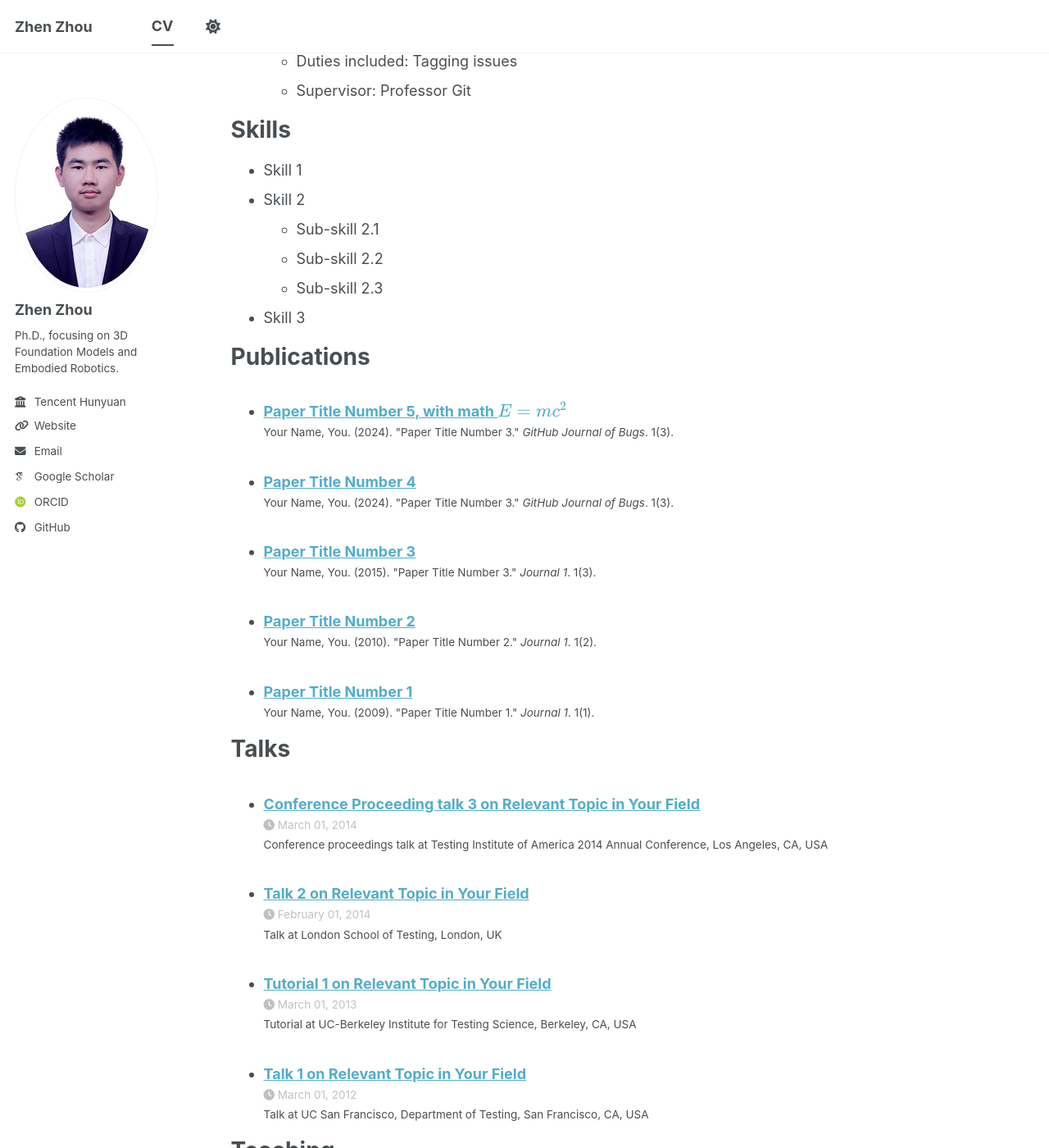
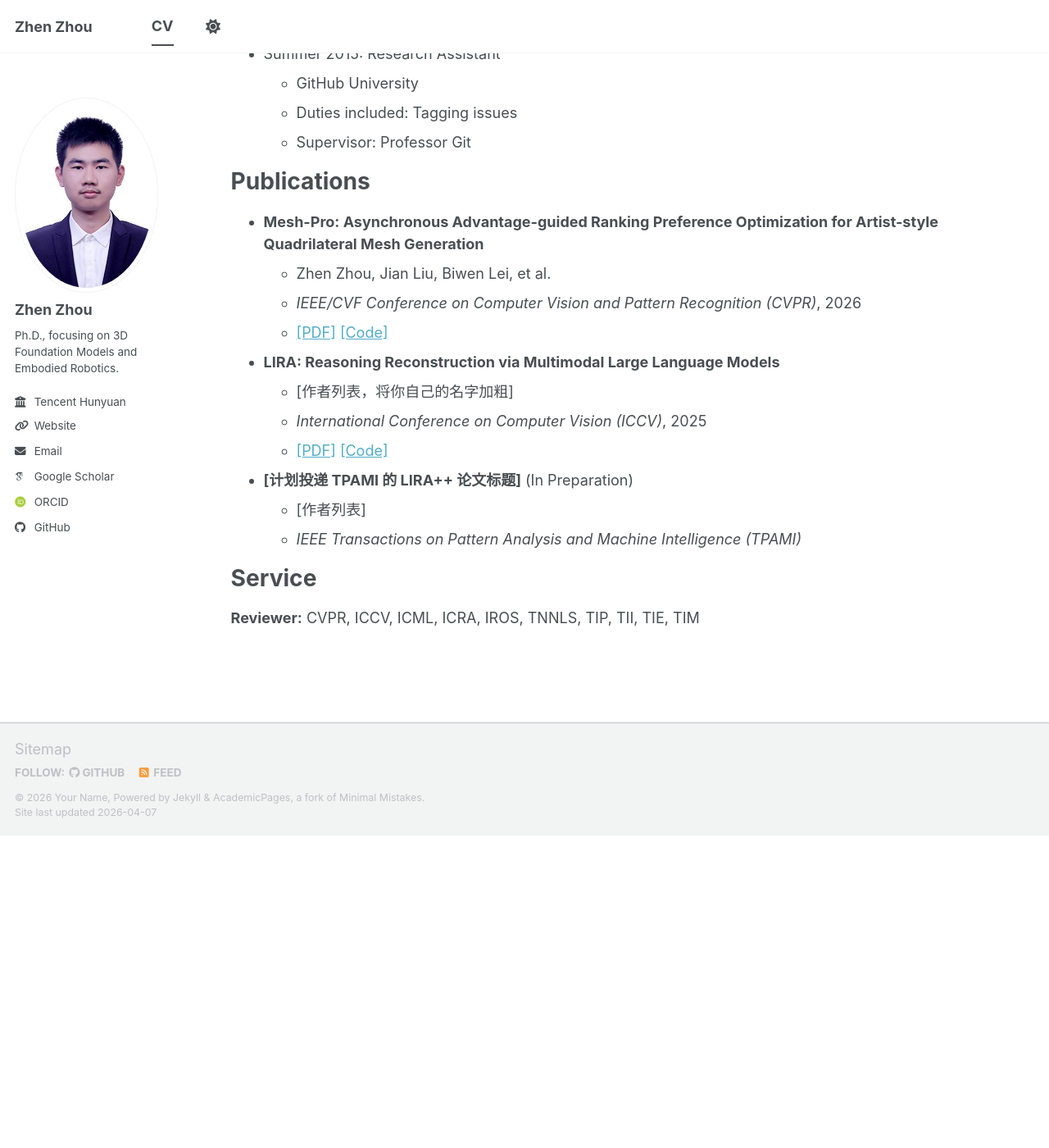
Before and after one commit to zhen6618/zhen6618.github.io, a Jekyll site: the page built from _pages/cv.md, in a window 1280 px wide and 1400 px high, scrolled down 663 px. Shown: the whole window at 82% size. Built offline with Jekyll 4.4.1, drawn with Linux system fonts in a browser that asks for light colours; some web fonts are replaced; a script bundle is joined from its source files by our own code; library files that are not in the unit come from our copies; after the commit the page ends 1682 px from its top, so only the background shows below that; some of the changed text lies outside the part shown.

Commit message:
Update cv.md

```diff
--- a/_pages/cv.md
+++ b/_pages/cv.md
@@ -11,16 +11,17 @@ redirect_from:
 
 Education
 ======
-* Ph.D in Version Control Theory, GitHub University, 2018 (expected)
+* **Ph.D.**, Institute of Automation, Chinese Academy of Sciences (CASIA), 2026
+  * Research Focus: 3D Foundation Models and Embodied AI
 * M.S. in Jekyll, GitHub University, 2014
 * B.S. in GitHub, GitHub University, 2012
 
 Work experience
 ======
-* Spring 2024: Academic Pages Collaborator
-  * GitHub University
-  * Duties includes: Updates and improvements to template
-  * Supervisor: The Users
+* **Tencent (Qingyun Program)**
+  * *Researcher*
+  * 2026.07 - Present
+  * Focus: Developing next-generation 3D large models and exploring simulation-to-real transfer for embodied agents.
 
 * Fall 2015: Research Assistant
   * GitHub University
@@ -32,33 +33,22 @@ Work experience
   * Duties included: Tagging issues
   * Supervisor: Professor Git
 
-Skills
-======
-* Skill 1
-* Skill 2
-  * Sub-skill 2.1
-  * Sub-skill 2.2
-  * Sub-skill 2.3
-* Skill 3
-
 Publications
 ======
-  <ul>{% for post in site.publications reversed %}
-    {% include archive-single-cv.html %}
-  {% endfor %}</ul>
+* **Mesh-Pro: Asynchronous Advantage-guided Ranking Preference Optimization for Artist-style Quadrilateral Mesh Generation**
+  * Zhen Zhou, Jian Liu, Biwen Lei, et al.
+  * *IEEE/CVF Conference on Computer Vision and Pattern Recognition (CVPR)*, 2026
+  * [[PDF]](链接) [[Code]](链接)
 
-Talks
+* **LIRA: Reasoning Reconstruction via Multimodal Large Language Models**
+  * [作者列表，将你自己的名字加粗]
+  * *International Conference on Computer Vision (ICCV)*, 2025
+  * [[PDF]](链接) [[Code]](链接)
+
+* **[计划投递 TPAMI 的 LIRA++ 论文标题]** (In Preparation)
+  * [作者列表]
+  * *IEEE Transactions on Pattern Analysis and Machine Intelligence (TPAMI)*
+
+Service
 ======
-  <ul>{% for post in site.talks reversed %}
-    {% include archive-single-talk-cv.html  %}
-  {% endfor %}</ul>
-
-Teaching
-======
-  <ul>{% for post in site.teaching reversed %}
-    {% include archive-single-cv.html %}
-  {% endfor %}</ul>
-
-Service and leadership
-======
-* Currently signed in to 43 different slack teams
+**Reviewer:** CVPR, ICCV, ICML, ICRA, IROS, TNNLS, TIP, TII, TIE, TIM
```
